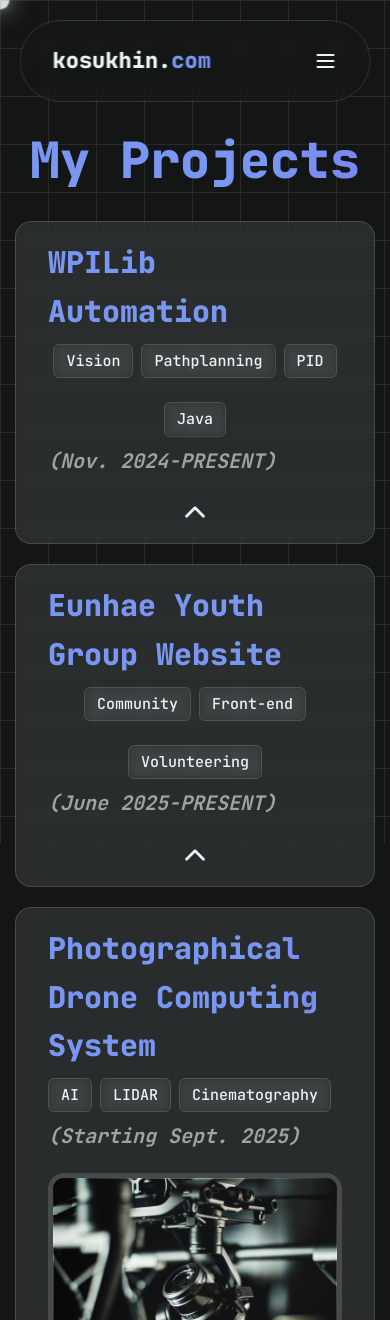
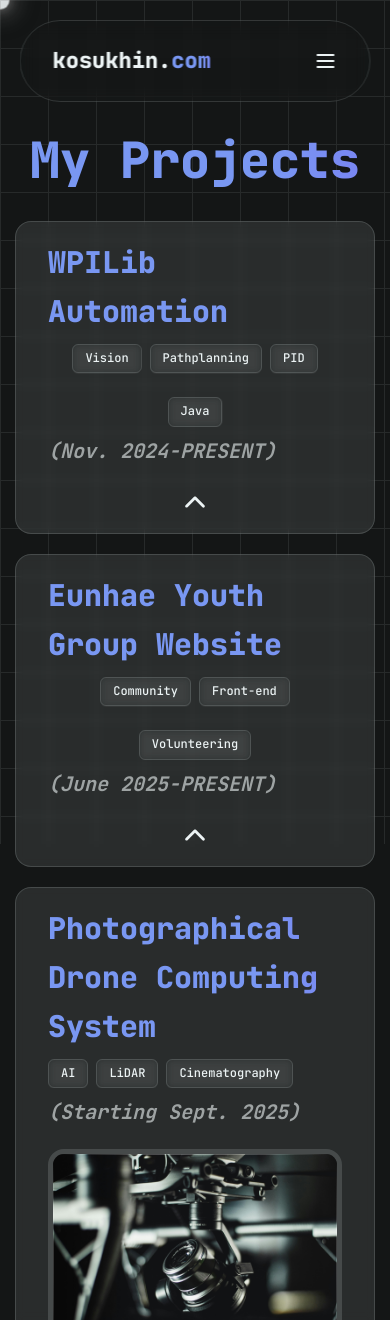
Before and after one commit to fishnos/daniel-eng-portfolio, a Next.js app: page /projects in a window 390 px wide. Shown: the top 1320 px of the page. Built offline with nearby package versions, Linux system fonts and the light colour scheme.

Commit message:
Small bug fix

```diff
--- a/app/globals.css
+++ b/app/globals.css
@@ -33,6 +33,7 @@
 
 html {
   scroll-behavior: smooth;
+  scroll-padding-top: 10rem;
 }
 
 body {
--- a/app/projects/page.jsx
+++ b/app/projects/page.jsx
@@ -27,6 +27,10 @@ export default function Projects() {
     "Coming soon!",
     "Coming soon!",
   ];
+
+  const pdcsTags = ["AI", "LiDAR", "Cinematography"];
+  const ehygTags = ["Community", "Front-end", "Volunteering"];
+  const wpilibTags = ["Vision", "Pathplanning", "PID", "Java"];
 
   return (
     <div className="w-full flex flex-col justify-center items-center gap-5">
@@ -60,27 +64,21 @@ export default function Projects() {
           },
         }}
         viewport={{ once: true }}
+        id="wpilib-automation"
       >
-        <h2
-          className="w-full flex flex-col justify-center items-start"
-          id="pdcs-projects"
-        >
+        <h2 className="w-full flex flex-col justify-center items-start">
           <span className="font-extrabold text-[30px] text-gradient text-glow-hover">
             WPILib Automation
           </span>
-          <div className="flex flex-wrap items-start justify-center gap-2">
-            <div className="w-auto px-3 py-1 bg-transparent border border-secondary/15 backdrop-blur-xs text-secondary rounded-md font-medium transition flex items-center justify-center text-[15px] mt-2 mb-2">
-              Vision
-            </div>
-            <div className="w-auto px-3 py-1 bg-transparent border border-secondary/15 backdrop-blur-xs text-secondary rounded-md font-medium transition flex items-center justify-center text-[15px] mt-2 mb-2">
-              Pathplanning
-            </div>
-            <div className="w-auto px-3 py-1 bg-transparent border border-secondary/15 backdrop-blur-xs text-secondary rounded-md font-medium transition flex items-center justify-center text-[15px] mt-2 mb-2">
-              PID
-            </div>
-            <div className="w-auto px-3 py-1 bg-transparent border border-secondary/15 backdrop-blur-xs text-secondary rounded-md font-medium transition flex items-center justify-center text-[15px] mt-2 mb-2">
-              Java
-            </div>
+          <div className="flex flex-wrap justify-center gap-2">
+            {wpilibTags.map((tag, index) => (
+              <div
+                className="w-auto px-3 py-1 bg-transparent border border-secondary/15 backdrop-blur-xs text-secondary rounded-md font-medium transition flex items-center justify-center text-[12px] sm:text-[15px] mt-2 mb-2"
+                key={index}
+              >
+                {tag}
+              </div>
+            ))}
           </div>
           <span className="opacity-60 text-secondary text-[20px] font-bold italic">
             (Nov. 2024-PRESENT)
@@ -213,23 +211,22 @@ export default function Projects() {
           },
         }}
         viewport={{ once: true }}
+        id="ehyg-web"
       >
-        <h2
-          className="w-full flex flex-col justify-center items-start"
-          id="pdcs-projects"
-        >
+        <h2 className="w-full flex flex-col justify-center items-start">
           <span className="font-extrabold text-[30px] text-gradient text-glow-hover">
             Eunhae Youth Group Website
           </span>
           <div className="flex flex-wrap items-start justify-center gap-2">
-            <div className="w-auto px-3 py-1 bg-transparent border border-secondary/15 backdrop-blur-xs text-secondary rounded-md font-medium transition flex items-center justify-center text-[15px] mt-2 mb-2">
-              Community
-            </div>
-            <div className="w-auto px-3 py-1 bg-transparent border border-secondary/15 backdrop-blur-xs text-secondary rounded-md font-medium transition flex items-center justify-center text-[15px] mt-2 mb-2">
-              Front-end
-            </div>
-            <div className="w-auto px-3 py-1 bg-transparent border border-secondary/15 backdrop-blur-xs text-secondary rounded-md font-medium transition flex items-center justify-center text-[15px] mt-2 mb-2">
-              Volunteering
+            <div className="flex flex-wrap justify-center gap-2">
+              {ehygTags.map((tag, index) => (
+                <div
+                  className="w-auto px-3 py-1 bg-transparent border border-secondary/15 backdrop-blur-xs text-secondary rounded-md font-medium transition flex items-center justify-center text-[12px] sm:text-[15px] mt-2 mb-2"
+                  key={index}
+                >
+                  {tag}
+                </div>
+              ))}
             </div>
           </div>
           <span className="opacity-60 text-secondary text-[20px] font-bold italic">
@@ -388,23 +385,22 @@ export default function Projects() {
           },
         }}
         viewport={{ once: true }}
+        id="pdcs-projects"
       >
-        <h2
-          className="w-full flex flex-col justify-center items-start"
-          id="pdcs-projects"
-        >
+        <h2 className="w-full flex flex-col justify-center items-start">
           <span className="font-extrabold text-[30px] text-gradient text-glow-hover">
             Photographical Drone Computing System
           </span>
-          <div className="flex flex-wrap items-start justify-center gap-2">
-            <div className="w-auto px-3 py-1 bg-transparent border border-secondary/15 backdrop-blur-xs text-secondary rounded-md font-medium transition flex items-center justify-center text-[15px] mt-2 mb-2">
-              AI
-            </div>
-            <div className="w-auto px-3 py-1 bg-transparent border border-secondary/15 backdrop-blur-xs text-secondary rounded-md font-medium transition flex items-center justify-center text-[15px] mt-2 mb-2">
-              LIDAR
-            </div>
-            <div className="w-auto px-3 py-1 bg-transparent border border-secondary/15 backdrop-blur-xs text-secondary rounded-md font-medium transition flex items-center justify-center text-[15px] mt-2 mb-2">
-              Cinematography
+          <div className="flex flex-wrap justify-center gap-2">
+            <div className="flex flex-wrap justify-center gap-2">
+              {pdcsTags.map((tag, index) => (
+                <div
+                  className="w-auto px-3 py-1 bg-transparent border border-secondary/15 backdrop-blur-xs text-secondary rounded-md font-medium transition flex items-center justify-center text-[12px] sm:text-[15px] mt-2 mb-2"
+                  key={index}
+                >
+                  {tag}
+                </div>
+              ))}
             </div>
           </div>
           <span className="opacity-60 text-secondary text-[20px] font-bold italic">
```
